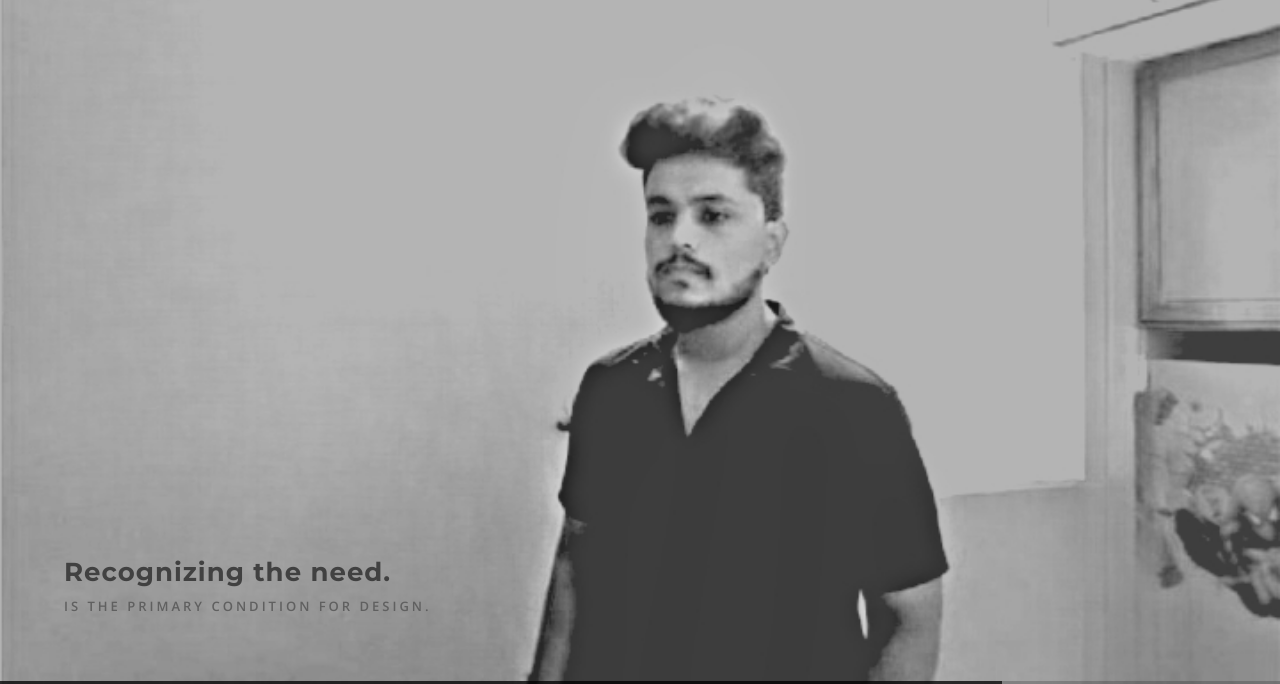
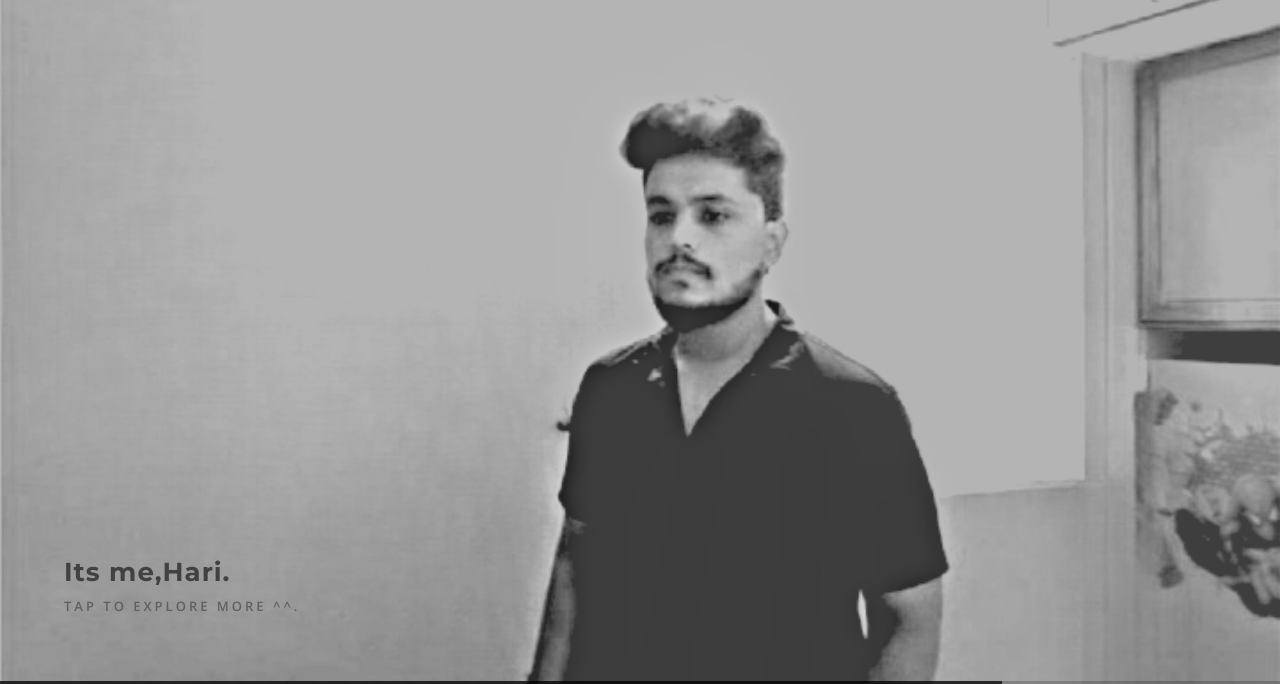
Before and after one commit to haripyt/harihere1, a plain HTML site: page index.html in a window 1280 px wide. Shown: the part 116-800 px from the top of the page. Drawn offline with nearby package versions, Linux system fonts and the light colour scheme.

Commit message:
Update index.html

```diff
--- a/index.html
+++ b/index.html
@@ -102,8 +102,8 @@
                    <a href='https://haripyt.github.io/Personal1/'>
                     <div class="item back-image-1">
                         <div class="hero-text">
-                            <h4>Recognizing the need.</h4>
-                            <p>is the primary condition for design.</p>
+                            <h4>Its me,Hari.</h4>
+                            <p>Tap to Explore more ^^.</p>
                         </div>
                     </div></a>
 
```
